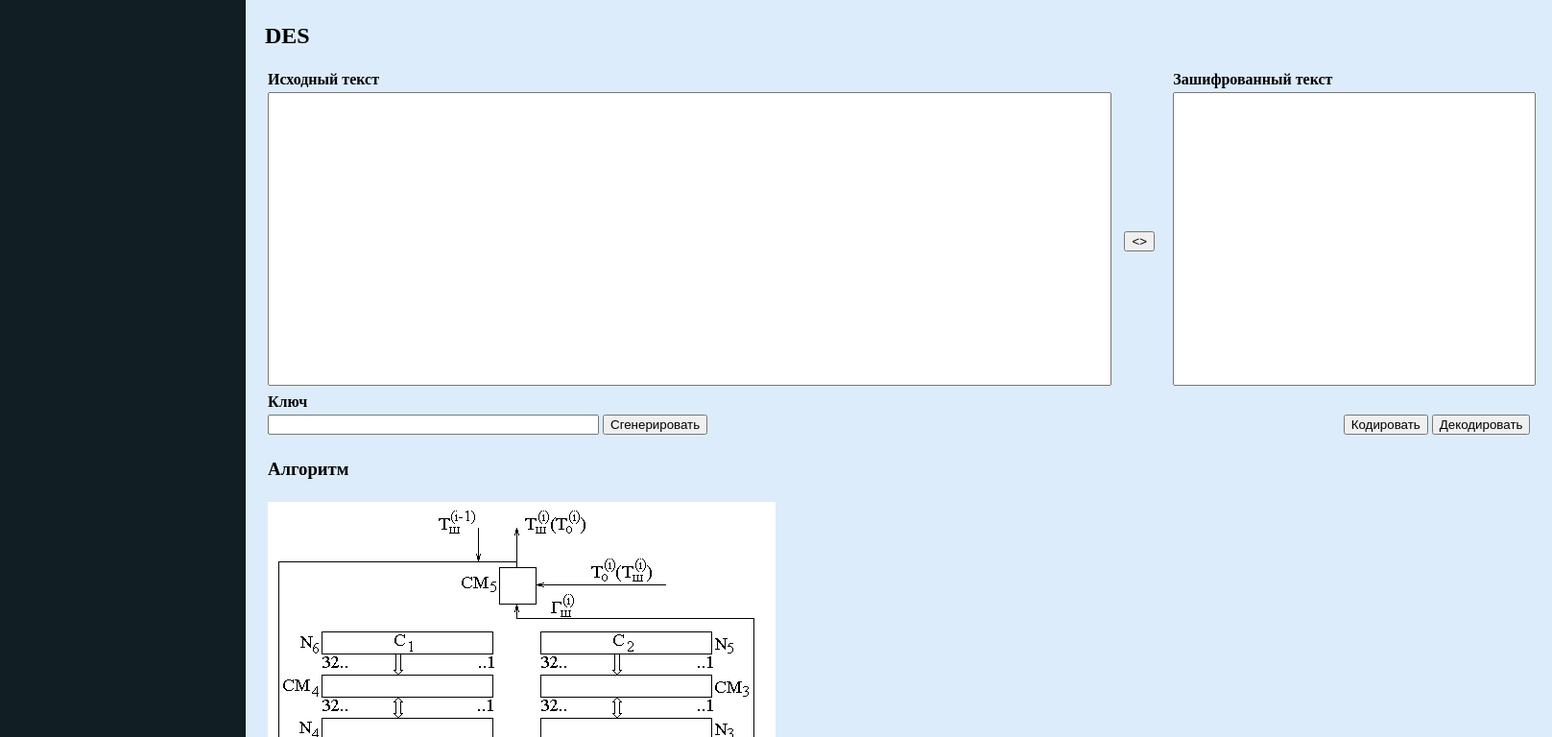
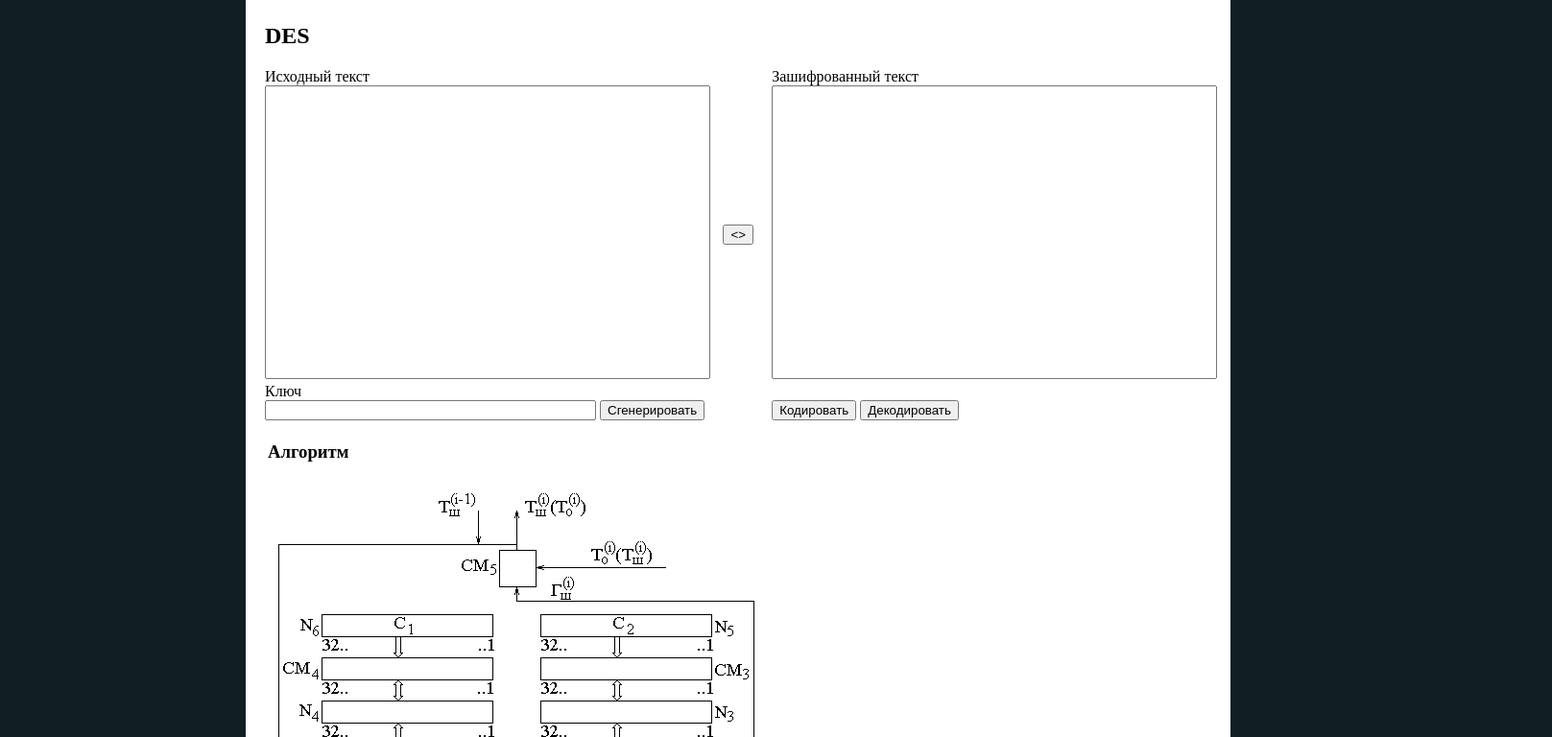
Before and after one commit to DanChoys1/SiteCipher, a plain HTML site: page index.html in a window 1280 px wide. Shown: the part 113-881 px from the top of the page at 96% size, 1617 px wide, since content can reach past the window. Drawn offline with Linux system fonts and the light colour scheme.

Commit message:
Задал грид

```diff
--- a/index.html
+++ b/index.html
@@ -20,36 +20,28 @@
                 </ul>
             </nav>
         </header>
-        <div id="wrapper">
+        <div id="page">
             <h2>DES</h2>
-            <table width="100%">
-                <tr>
-                    <th align="left">Исходный текст</th>
-                    <th></th>
-                    <th align="left">Зашифрованный текст</th>
-                </tr>
-                <tr>
-                    <td><textarea></textarea></td>
-                    <td align="center"><button>&#60&#62</button></td>
-                    <td><textarea readonly></textarea></td>
-                </tr>
-                <tr>
-                    <th align="left">Ключ</th>
-                    <th></th>
-                    <th></th>
-                </tr>
-                <tr>
-                    <td>
+            <div class="wrapper">
+                    <div class="box1">Исходный текст</div>
+                    <div></div>
+                    <div class="box2">Зашифрованный текст</div>
+                    <div class="box3"><textarea></textarea></div>
+                    <div class="box4"><button>&#60&#62</button></div>
+                    <div class="box5"><textarea readonly></textarea></div>
+                    <div class="box6">Ключ</div>
+                    <div></div>
+                    <div></div>
+                    <div class="box7">
                         <input type="text" size="40">
                         <button>Сгенерировать</button>
-                    </td>
-                    <td></td>
-                    <td align="right">
+                    </div>
+                    <div></div>
+                    <div class="box8">
                         <button>Кодировать</button>
                         <button>Декодировать</button>
-                    </td>
-                </tr>
-            </table>
+                    </div>
+            </div>
             <article>
                 <table width="100%">
                     <tr>
@@ -61,13 +53,13 @@
                     <tr>
                         <td><img src="e5eebcd1e4b6f5c171e8051cd5967969.gif" alt="Шифр"></td>
                         <td>
-                            <ol>
+                            <!-- <ol>
                                 <li>Каждый блок разбивается на два «подблока» (левый и правый, соотвественно).</li>
                                 <li>Исходное заполнение правого блока записывается в левый блок на выходе.</li>
                                 <li>Над правым блоком производится криптографическое преобразование с применением ключевых данных.</li>
                                 <li>Левый (исходный) и правый (преобразованный) блоки складываются по модулю 2 в сумматоре по модулю 2.</li>
                                 <li>Так повторяется несколько раз.</li>
-                            </ol>
+                            </ol> -->
                         </td>
                     </tr>
                 </table>
--- a/styles.css
+++ b/styles.css
@@ -40,11 +40,23 @@ header>nav
     font-size: 30px;
 }
 
-#wrapper
+#page
 {
-    background-color: rgb(220, 236, 250);
+    background-color: white;
     padding: 20px;
     margin-top: 0px;
+}
+
+.wrapper
+{
+    display: grid;
+    grid-template-columns: 1fr 70px 1fr;
+    align-items: center;
+}
+
+.box4
+{
+    text-align-last: center;
 }
 
 h4
```
